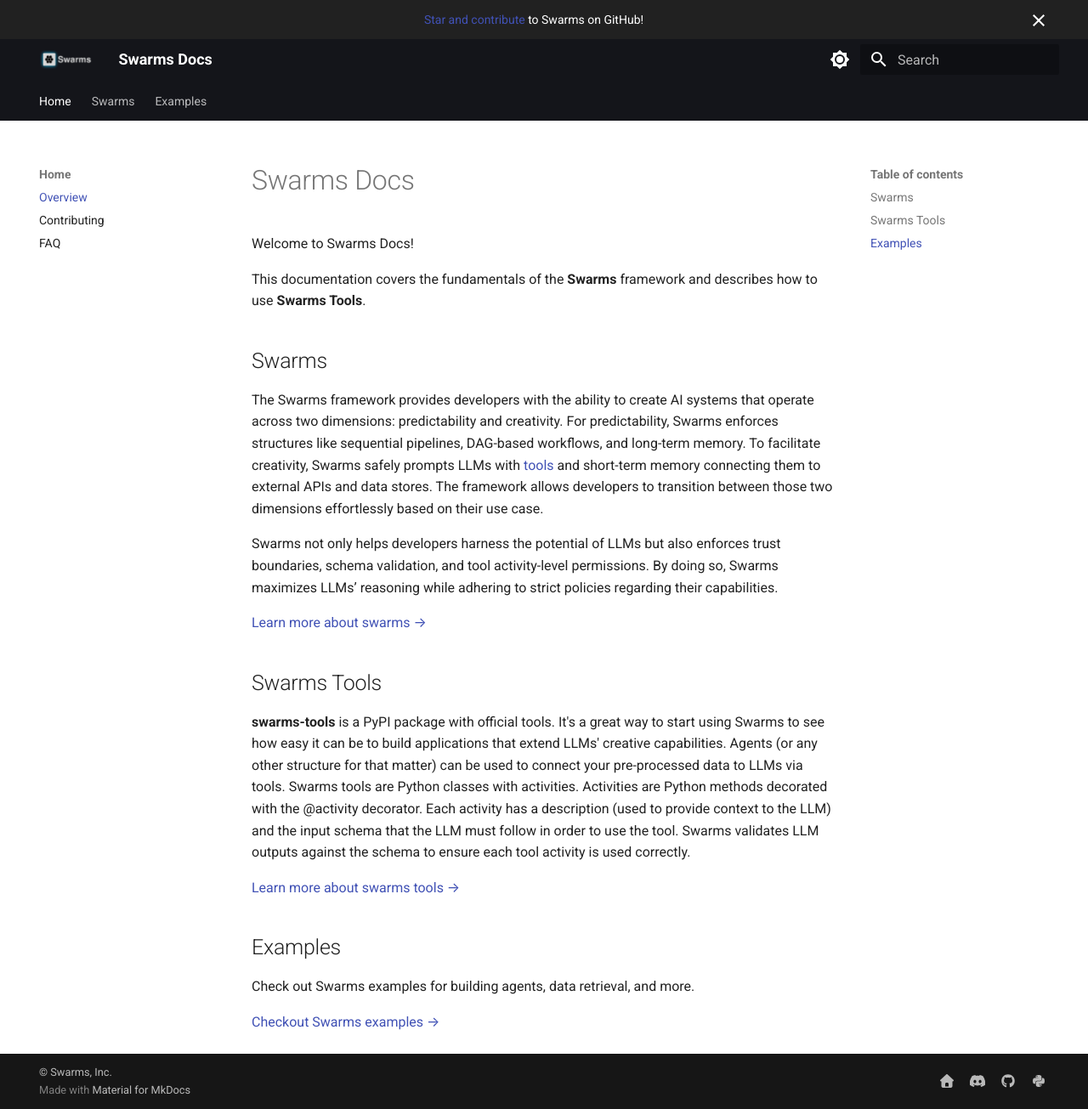
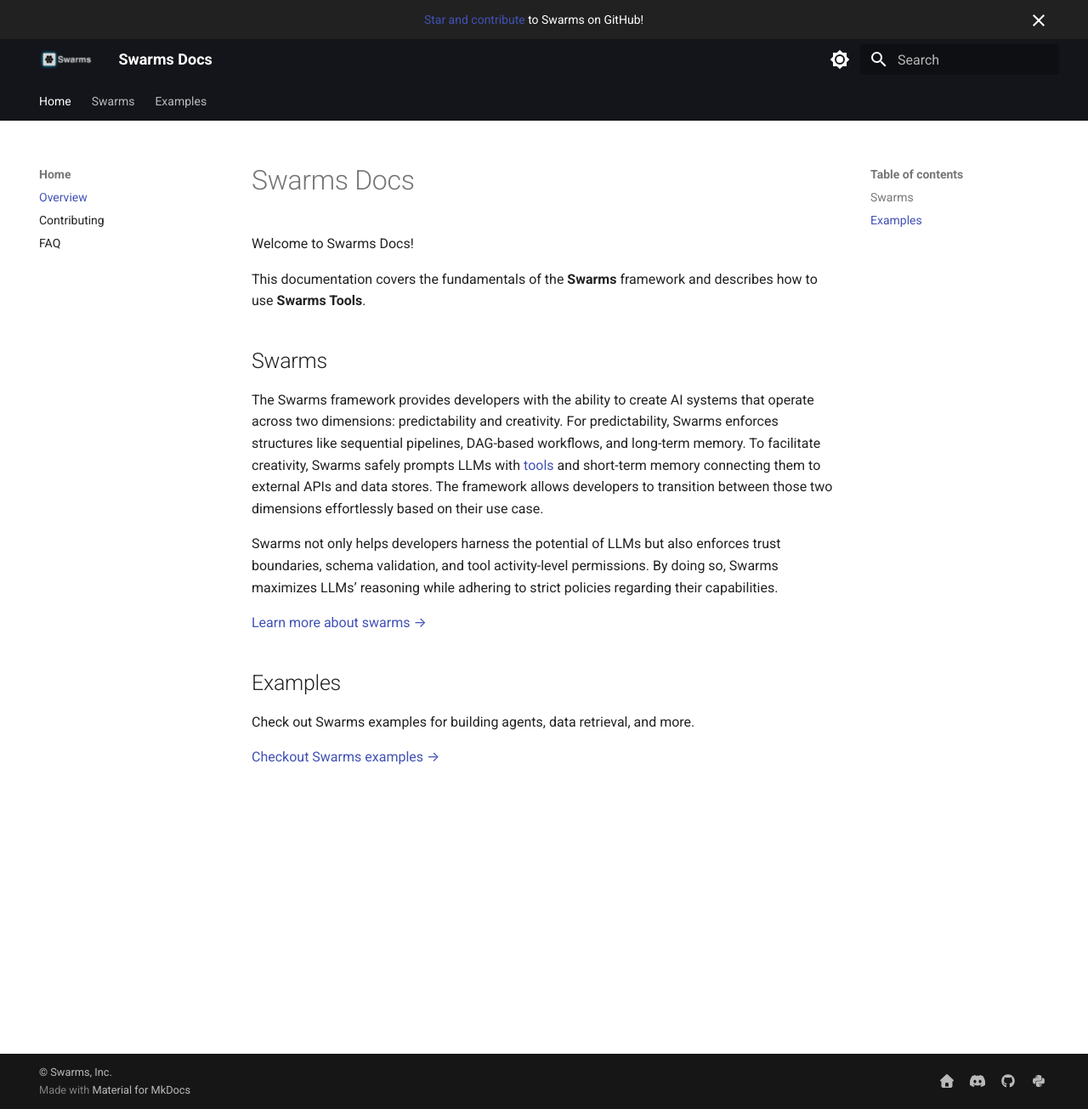
Before and after one commit to kyegomez/swarms-docs, an MkDocs documentation site: the page built from docs/index.md, in a window 1280 px wide and 1305 px high. Shown: the whole window at 85% size. Built offline with MkDocs 1.6.1 and Material for MkDocs 9.7.7, drawn with Linux system fonts in a browser that asks for light colours.

Commit message:
clean up

```diff
--- a/docs/index.md
+++ b/docs/index.md
@@ -12,11 +12,6 @@ Swarms not only helps developers harness the potential of LLMs but also enforces
 
 [Learn more about swarms →](swarms-framework/)
 
-## Swarms Tools
-
-**swarms-tools** is a PyPI package with official tools. It's a great way to start using Swarms to see how easy it can be to build applications that extend LLMs' creative capabilities. Agents (or any other structure for that matter) can be used to connect your pre-processed data to LLMs via tools. Swarms tools are Python classes with activities. Activities are Python methods decorated with the @activity decorator. Each activity has a description (used to provide context to the LLM) and the input schema that the LLM must follow in order to use the tool. Swarms validates LLM outputs against the schema to ensure each tool activity is used correctly.
-
-[Learn more about swarms tools →](swarms-tools/)
 
 ## Examples
 
```
